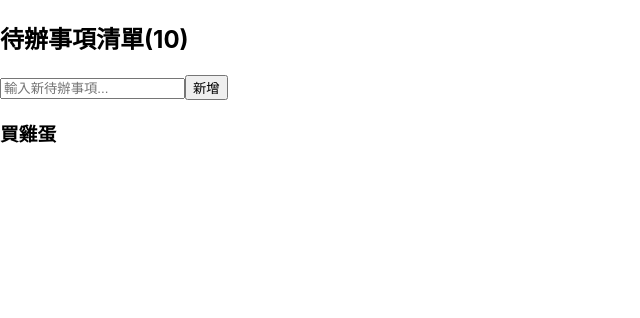
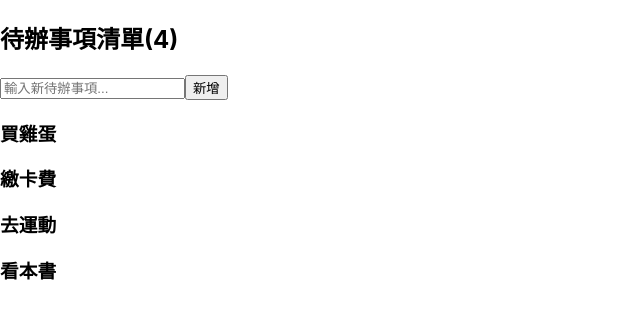
Before and after one commit to StanGC/react-todolist, a React (Create React App) app: page / in a window 1280 px wide. Shown: the top 318 px of the page, without its empty margins (0-640 px from the left). Built offline with nearby package versions, Linux system fonts and the light colour scheme.

Commit message:
add fake data to app.js

```diff
--- a/src/App.js
+++ b/src/App.js
@@ -4,12 +4,21 @@ import CreateTodo from './components/CreateTodo';
 import TodoList from './components/TodoList';
 
 class App extends Component {
+
+  constructor() {
+    super();
+    let todos = ['買雞蛋', '繳卡費', '去運動', '看本書'];
+    this.state = {
+      todos: todos,
+    }
+  }
+
   render() {
     return (
       <div>
-        <Title />
-        <CreateTodo />
-        <TodoList />
+        <Title todos={this.state.todos}/>
+        <CreateTodo todos={this.state.todos}/>
+        <TodoList todos={this.state.todos}/>
       </div>
     );
   }
--- a/src/components/Title.js
+++ b/src/components/Title.js
@@ -2,7 +2,7 @@ import React, { Component } from 'react';
 
 class Title extends Component {
   render() {
-    return <h2>待辦事項清單(10)</h2>
+    return <h2>待辦事項清單({this.props.todos.length})</h2>
   }
 }
 
--- a/src/components/Todo.js
+++ b/src/components/Todo.js
@@ -2,7 +2,7 @@ import React, { Component } from 'react';
 
 class Todo extends Component {
   render() {
-    return <h3>買雞蛋</h3>
+    return <h3>{this.props.todo}</h3>
   }
 }
 
--- a/src/components/TodoList.js
+++ b/src/components/TodoList.js
@@ -3,7 +3,14 @@ import Todo from './Todo';
 
 class TodoList extends Component {
   render() {
-    return <Todo />;
+    const { todos } = this.props;
+    return (
+      <div>
+        {todos.map((todo, index)=>{
+          return <Todo key={index} todo={todo}/>;
+        })}
+      </div>
+    )
   }
 }
 
```
